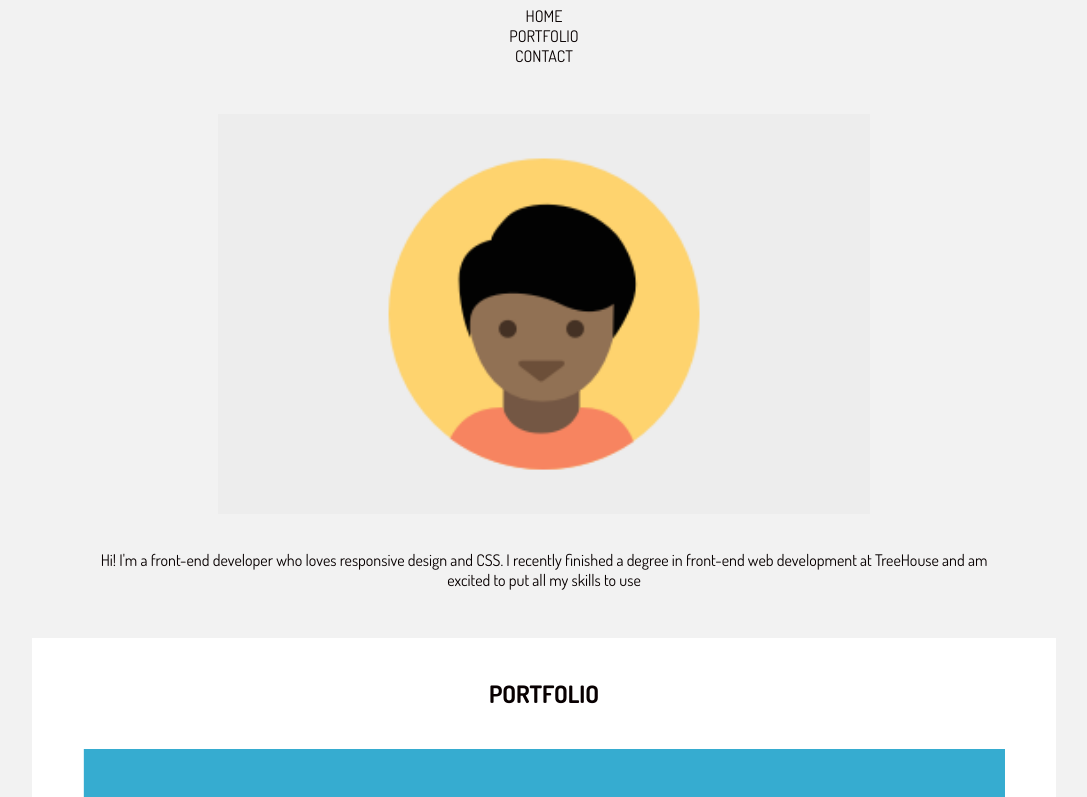
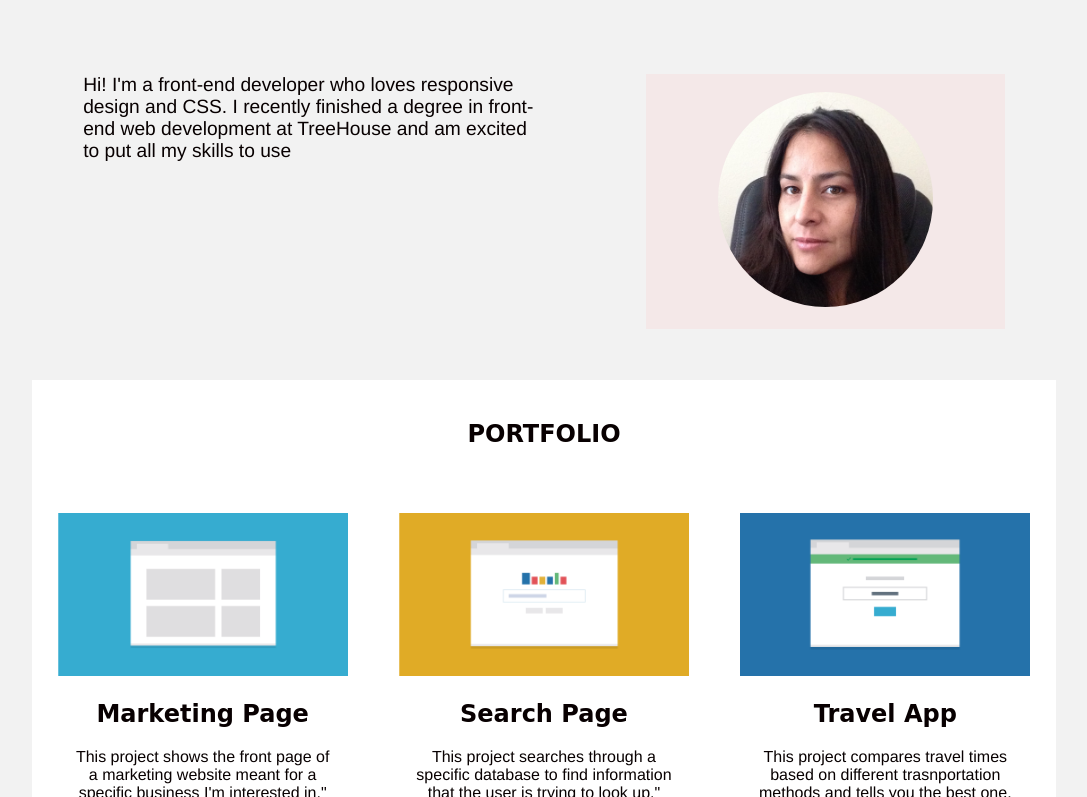
Before and after one commit to Cynthialab/Project-CSS, a plain HTML site: page index.html in a window 1280 px wide. Shown: the part 78-875 px from the top of the page, without its empty margins (96-1183 px from the left). Drawn offline with nearby package versions, Linux system fonts and the light colour scheme; a web font is replaced by a local one.

Commit message:
Added CSS and made a lot of changes

```diff
--- a/css/styles.css
+++ b/css/styles.css
@@ -1,4 +1,7 @@
-/* Global Layout Set-up */
+/*--------------------------
+ Global Layout Set-up
+ --------------------------*/
+
 * {
   box-sizing: border-box;
 }
@@ -7,10 +10,19 @@ body {
     margin: 0 auto;
     padding: 0;
     text-align: center;
-  font-family: 'Dosis', sans-serif;
+    font-family: 'Arimo', sans-serif;
     color: #080001;
     background: #f2f2f2;
     max-width: 1024px;
+}
+
+header {
+    width: 90%;
+    margin: 0 auto;
+}
+
+.main-header, .menu-title, .sub-header, footer {
+    font-family: 'Patua One', cursive;
 }
 
 a {
@@ -32,7 +44,7 @@ ul {
 
 .menu-title {
     text-transform: uppercase;
-    padding-bottom: 20px;
+    padding-bottom: 25px;
 }
 
 p {
@@ -41,24 +53,192 @@ p {
 }
 
 #profile-pic {
-    width: 70%;
-    padding: 2em;
+    width: 60%;
+    border-radius: 50%;
+    transition: all .5s;
+    margin: 5% 10%;
+}
+
+footer {
+    border-top: solid lightgray 2px;
+    display: inline-block;
+    width: 95%;
+    min-height: 30px;
+    padding: 20px 0 40px;
+}
+
+.full-width-container {
+    padding-top: 20px;
+    padding-bottom: 20px;
 }
 
 
-/* Containers Layout */
 
-.full-width-container {
-  margin-bottom: 3em;
-}
+/*--------------------------
+ Containers Layout
+ --------------------------*/
 
 .middle-container {
   background: white;
   padding-top: 20px;
-  padding-bottom: 20px;
 }
 
 .container {
   width: 90%;
-  margin: 10px auto;
+  margin: 0 auto 60px;
 }
+
+.profile-pic-container {
+    width: 80%;
+    margin: 10% auto;
+    background: #f4e8e8;
+}
+
+.profile-info-container {
+    padding-bottom: 48px;
+}
+
+.contact-info-li {
+    margin: .5em;
+}
+
+.contact-info-li a {
+    font-weight: bold;
+    padding-left: 5px;
+}
+
+.nav-link {
+    margin-bottom:6px;
+    padding: 10px 25px;
+    background: white;
+}
+
+.nav-link a {
+    display: block;
+}
+
+header {
+    margin-bottom: 4em;
+}
+
+#footer-name, #back-to-top {
+    float: left;
+    width: 50%;
+}
+
+#footer-name {
+    text-align: left;
+}
+
+#back-to-top {
+    text-align: right;
+}
+
+#bottom-nav-menu {
+    display: none;
+}
+
+
+
+@media screen and (min-width: 720px) {
+
+    .clearfix::after {
+        content: "";
+        display: table;
+        clear: both;
+    }
+
+    .nav-link {
+        display: inline-block;
+        background: none;
+        font-size: 1.1em;
+    }
+
+    .profile-pic-container {
+        display: inline-block;
+        margin: 0 5% 5% 0;
+        width: 35%;
+        float: right;
+    }
+
+    .profile-info-container {
+        display: inline-block;
+        margin: 0 5% 5% 5%;
+        width: 50%;
+        float: left;
+    }
+
+    .profile-info {
+        font-size: 1.2em;
+        text-align: left;
+        margin: 0;
+    }
+
+    .container {
+        float: left;
+        width: 45%;
+        margin: 20px 2.5% 20px 2.5%;
+    }
+
+    .third-item {
+        clear: left;
+    }
+
+    #bottom-nav-menu {
+        display: initial;
+    }
+
+    #back-to-top {
+        display: none;
+    }
+
+
+    #footer-name {
+        float: left;
+        width: 30%;
+    }
+
+    #bottom-nav-menu {
+        float: left;
+        width: 70%;
+        text-align: right;
+    }
+
+    .bottom-nav-link {
+        display: inline-block;
+        background: none;
+        padding-left: 25px;
+    }
+
+}
+
+
+@media screen and (min-width: 1024px) {
+
+    .clearfix::after {
+        content: "";
+        display: table;
+        clear: both;
+    }
+
+   .container {
+        float: left;
+        width: 28.333%;
+        margin: 20px 2.5% 20px 2.5%;
+    }
+
+    .third-item {
+        clear: none;
+    }
+
+    .name {
+        float: left;
+    }
+
+    .main-nav {
+        float: right;
+        text-align: right;
+        margin-top: 26px;
+    }
+
+}
--- a/index.html
+++ b/index.html
@@ -5,40 +5,43 @@
     <title>Cynthia LAB's Profile</title>
     <link rel="stylesheet" href="css/normalize.css">
     <link rel="stylesheet" href="css/styles.css">
-    <link href='https://fonts.googleapis.com/css?family=Dosis:400,300,500,700,800' rel='stylesheet' type='text/css'>
+    <link href='https://fonts.googleapis.com/css?family=Arimo:400,400italic,700,700italic|Patua+One' rel='stylesheet' type='text/css'>
     <meta name="viewport" content="width=device-width, initial-scale=1.0">
 </head>
 <body>
 
 
-<!--- Main Header --->
 
-  <header class="main-header">
-      <div class="header-container">
+<!--Main Header -->
+
+  <header class="main-header clearfix">
 			<h1 class="name"><a href="#">Cynthia LAB</a></h1>
 			<ul class="main-nav">
-              <li><a href="#">HOME</a></li>
-              <li><a href="#">PORTFOLIO</a></li>
-              <li><a href="#">CONTACT</a></li>
+					<li class="nav-link"><a href="#">HOME</a></li>
+					<li class="nav-link"><a href="#portfolio">PORTFOLIO</a></li>
+					<li class="nav-link"><a href="#contact">CONTACT</a></li>
 			</ul>
-      </div>
   </header>
 
 
 
-<!--- Body and Containers --->
+<!-- Body and Containers -->
 
-  <div class="full-width-container">
-     <img id="profile-pic" src="images/responsive-layout-profile.png" alt="profile-pic-png">
-     <p>Hi! I'm a front-end developer who loves responsive design and CSS. I recently finished a degree in front-end web development at TreeHouse and am excited to put all my skills to use</p>
+  <div class="full-width-container, clearfix">
+      <div class="profile-pic-container">
+      <img id="profile-pic" src="images/responsive-layout-profile.jpg" alt="profile-pic-png">
+      </div>
+      <div class="profile-info-container">
+          <p class="profile-info">Hi! I'm a front-end developer who loves responsive design and CSS. I recently finished a degree in front-end web development at TreeHouse and am excited to put all my skills to use</p>
+      </div>
   </div>
 
 
 
-<!--- Start of Portfolio --->
+<!-- Start of Portfolio -->
 
-  <div class="full-width-container middle-container">
-     <h2 class="menu-title">Portfolio</h2>
+  <div class="full-width-container middle-container clearfix">
+     <h2 class="menu-title" id="portfolio">Portfolio</h2>
      <div class="container">
         <img class="portfolio-images" src="images/portfolio-1.png" alt="website outline">
         <h2 class="sub-header">Marketing Page</h2>
@@ -49,7 +52,7 @@
         <h2 class="sub-header">Search Page</h2>
         <p>This project searches through a specific database to find information that the user is trying to look up."</p>
     </div>
-    <div class="container">
+    <div class="container  third-item">
         <img class="portfolio-images" src="images/portfolio-3.png" alt="Outline of Search Engine">
         <h2 class="sub-header">Travel App</h2>
         <p>This project compares travel times based on different trasnportation methods and tells you the best one.</p>
@@ -73,11 +76,32 @@
 
 
 
-  <!--- Contact --->
+<!-- Contact -->
 
     <div class="full-width-container">
-      <h2 class="menu-title">Contact</h2>
+        <h2 class="menu-title" id="contact">Contact</h2>
         <p>If you're interested in chatting or want more informtion about what I've been working on, I'd love to hear from you!</p>
+            <ul class="contact-into">
+                <li class="contact-info-li">Phone <a href="tel:111-555-1234">+1(111)555-1234</a></li>
+                <li class="contact-info-li">Email <a href="mailto:email@yoursite.com">email@yoursite.com</a></li>
+            </ul>
     </div>
 
+
+
+<!-- Footer -->
+
+    <footer>
+        <ul>
+            <li id="footer-name">Cynthia LAB</li>
+            <li id="back-to-top"><a href="#">&uarr; BACK TO TOP </a></li>
+            <li id="bottom-nav-menu">
+                <ul class="bottom-nav-list">
+					<li class="bottom-nav-link"><a href="#">HOME</a></li>
+					<li class="bottom-nav-link"><a href="#portfolio">PORTFOLIO</a></li>
+					<li class="bottom-nav-link"><a href="#contact">CONTACT</a></li>
+			    </ul>
+            </li>
+        </ul>
+    </footer>
 </body>
```
Also changed, not shown: Images/responsive-layout-profile.jpg (added). Lines whose indentation alone changed are shown as unchanged.
